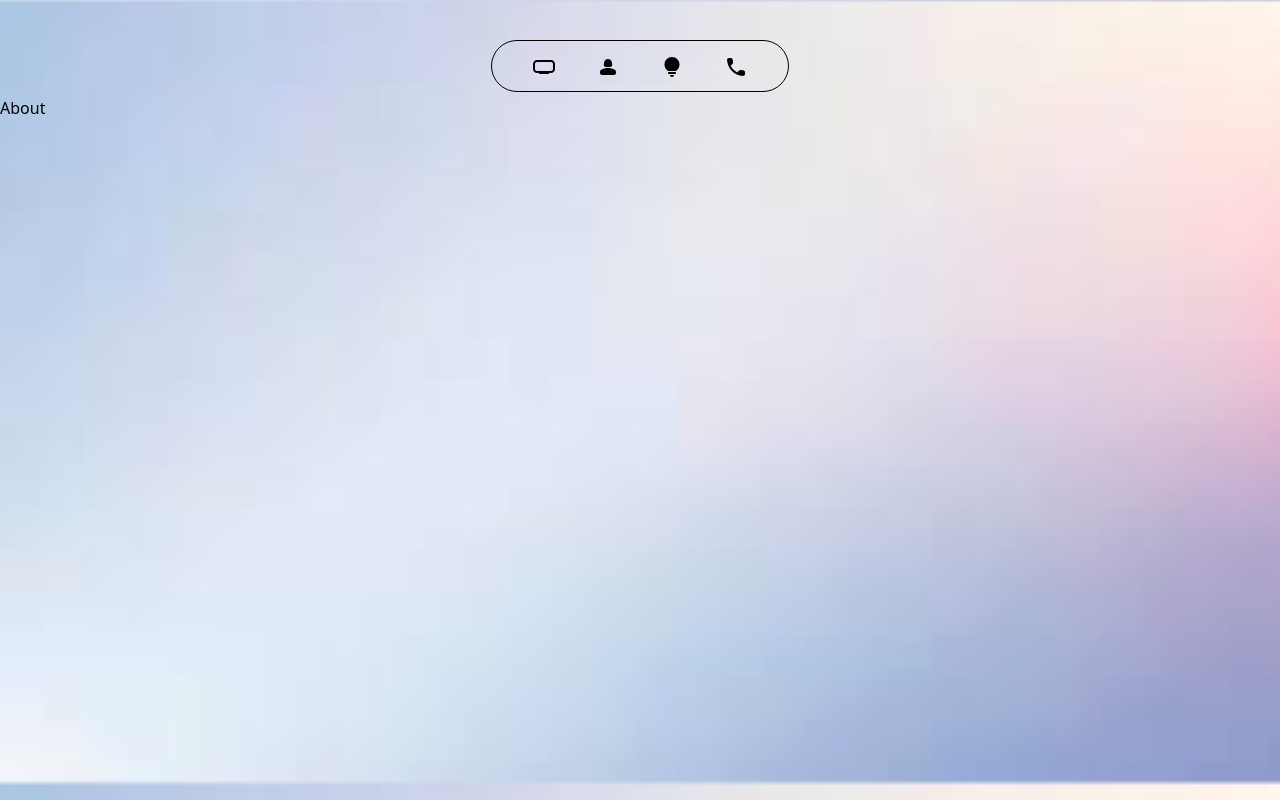
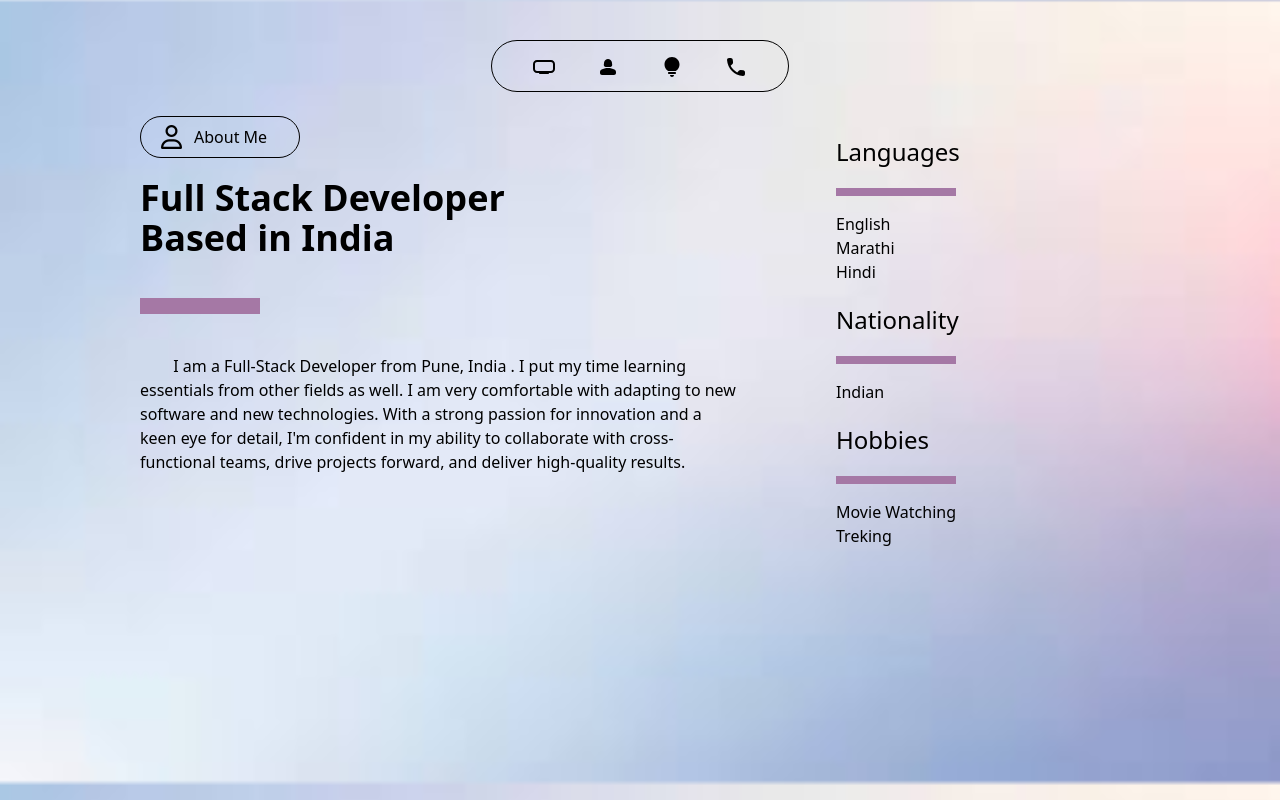
Before and after one commit to Ajay-Lohar/Ajay-Lohar-Portfolio, a React (Vite) app in the folder Portfolio/: page /About in a window 1280 px wide. Built offline with nearby package versions, Linux system fonts and the light colour scheme.

Commit message:
about page create

```diff
--- a/Portfolio/src/componants/About.jsx
+++ b/Portfolio/src/componants/About.jsx
@@ -1,8 +1,60 @@
 import React from 'react'
-
 const About = () => {
   return (
-    <div>About</div>
+    <>
+    <div className='w-full mt-5 flex  justify-center'>
+      <div className='w-250  flex'>
+        <div className='w-6/10'>
+          <div >
+            <h1 className='w-40 border-1 border-black rounded-3xl p-2 mb-5'>
+              <i class="fa-regular fa-user fa-xl mx-3">
+                </i>
+             About Me
+            </h1>
+            <div>
+              <h1 className='text-4xl font-bold mb-5'>Full Stack Developer <br /> Based in India</h1>
+              <hr className='w-30 border-[8px] border-[#a578a5] my-10 hover:border-[purple] duration-300' />
+
+            </div>
+            <div>
+              <h1 className=' '>&nbsp;&nbsp;&nbsp;&nbsp;&nbsp;&nbsp;&nbsp; I am a Full-Stack Developer from Pune, India . I put my time learning essentials from other fields as well. I am very comfortable with adapting to new software and new technologies. With a strong passion for innovation and a keen eye for detail, I'm confident in my ability to collaborate with cross-functional teams, drive projects forward, and deliver high-quality results. </h1>
+            </div>
+          </div>
+
+        </div>
+        <div className='w-4/10'>
+        <div className='px-24'>
+          <h1 className='text-2xl  my-5'>Languages</h1>
+          <hr className='w-30 border-[4px] border-[#a578a5] my-4 hover:border-[purple] duration-300' />
+          <ul className=''>
+            <li>English</li>
+            <li>Marathi</li>
+            <li>Hindi</li>
+          </ul>
+        </div>
+        <div className='px-24'>
+          <h1 className='text-2xl  my-5'>Nationality</h1>
+          <hr className='w-30 border-[4px] border-[#a578a5] my-4 hover:border-[purple] duration-300' />
+          <ul className=''>
+            <li>Indian</li>
+
+          </ul>
+        </div>
+        <div className='px-24'>
+          <h1 className='text-2xl  my-5'>Hobbies</h1>
+          <hr className='w-30 border-[4px] border-[#a578a5] my-4 hover:border-[purple] duration-300' />
+          <ul className=''>
+            <li>Movie Watching </li>
+            <li>Treking</li>
+          </ul>
+        </div>
+
+        </div>
+
+      </div>
+    </div>
+
+    </>
   )
 }
 
--- a/Portfolio/src/componants/Home.jsx
+++ b/Portfolio/src/componants/Home.jsx
@@ -45,7 +45,7 @@ const Home = () => {
 
         </div>
         <div className='w-1/2 '>
-        <img  className=' flex justify-center align-center' src="src/Images/title-logo.png" alt="" />
+        <img  className=' flex justify-center align-center' src="https://github.com/Ajay-Lohar/Ajay-Lohar-Portfolio/blob/main/Portfolio/src/Images/title-logo.png?raw=true" alt="" />
         </div>
     </div>
     {/* github */}
```
